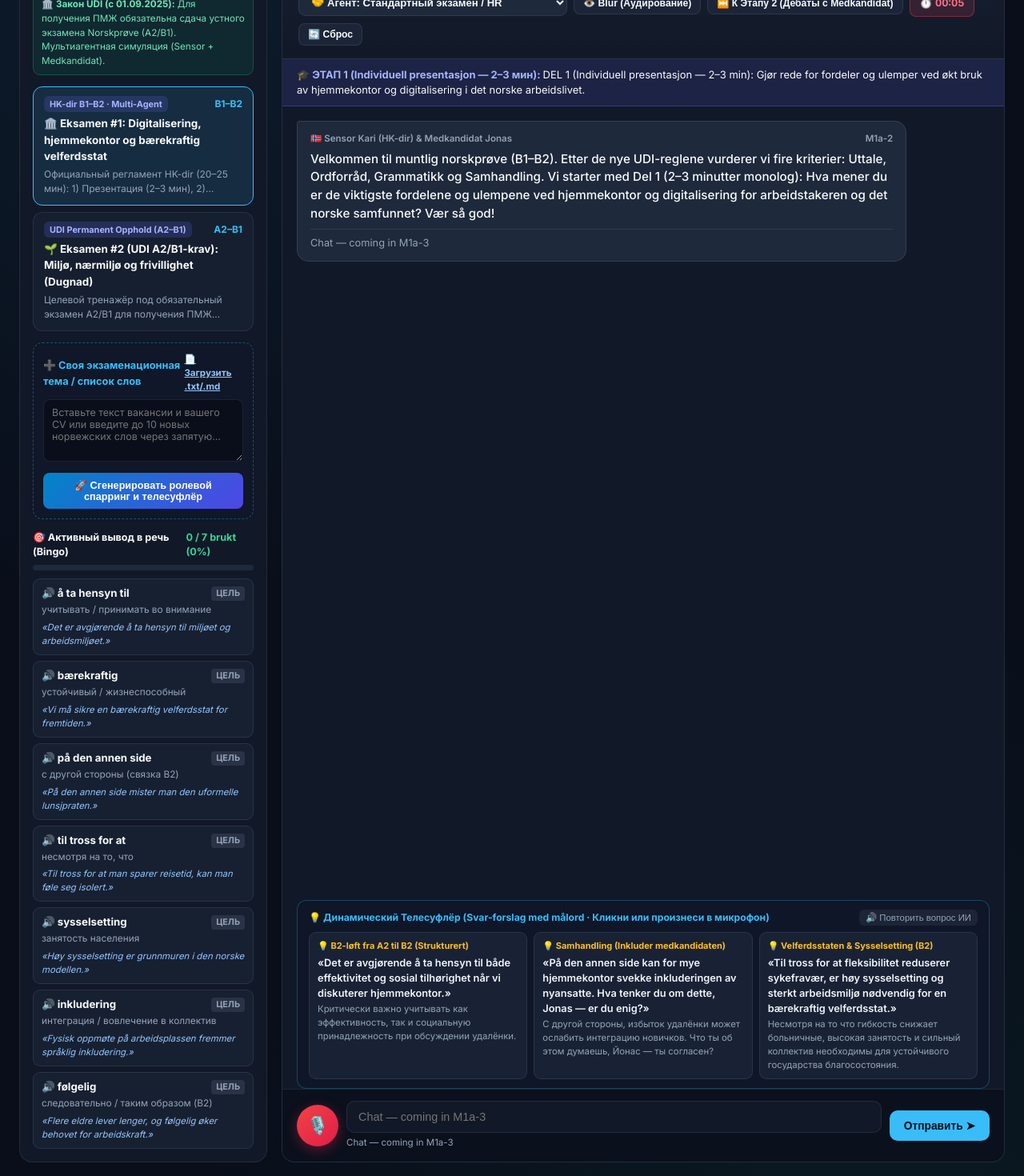
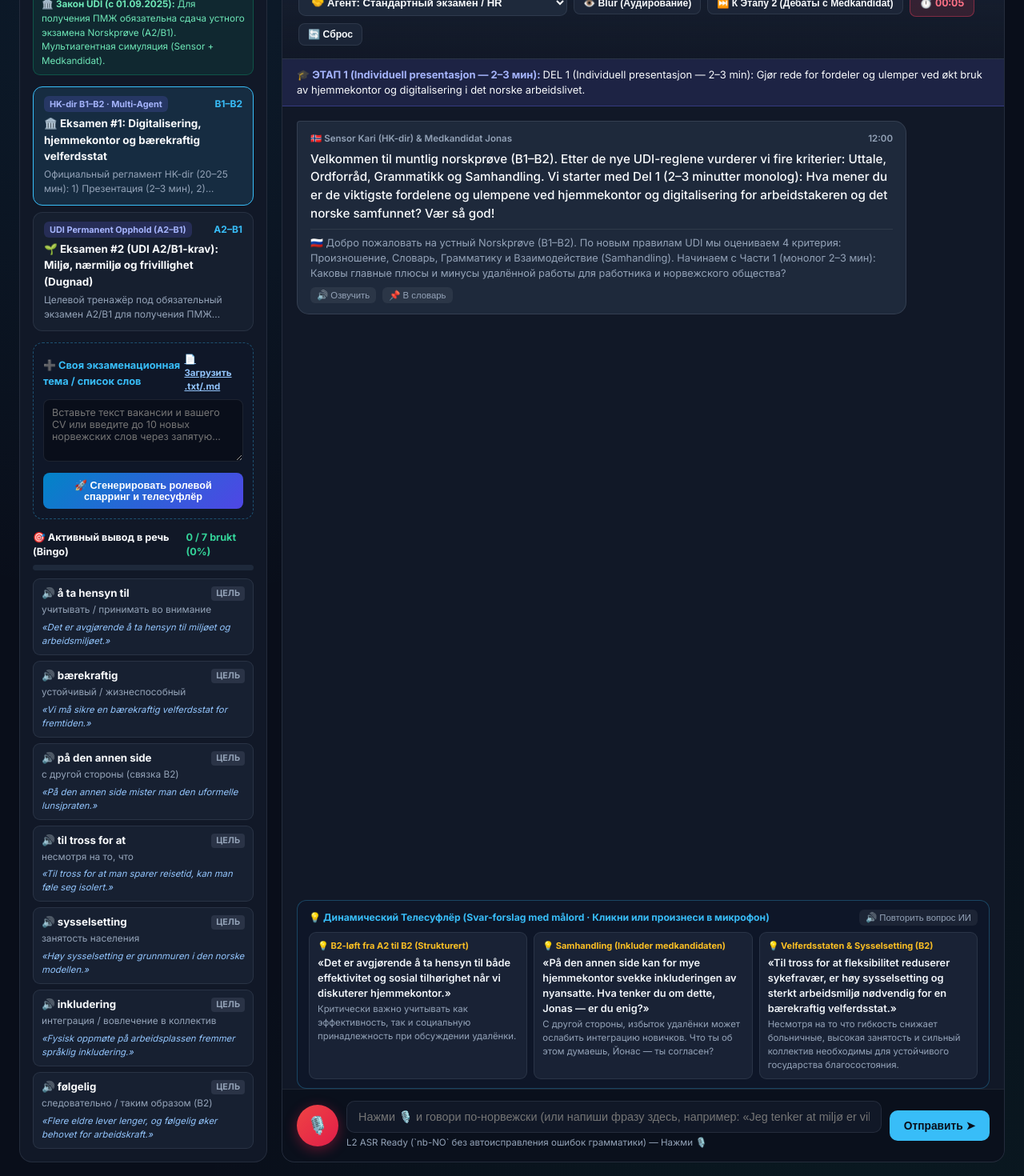
Before and after one commit to mironenkokonstantin1984-netizen/norsklive-pro-saas, a Next.js app: page /studio in a window 1280 px wide. Shown: the part 240-1710 px from the top of the page at 80% size. Built offline with nearby package versions, Linux system fonts and the light colour scheme.

Commit message:
feat(m1a-3): task 5 - wire interactive hints, chat input, and voiceOrb status classes

```diff
--- a/src/components/studio/StudioPage.tsx
+++ b/src/components/studio/StudioPage.tsx
@@ -1,16 +1,18 @@
 'use client';
 
-import { speakNorwegian } from '../../lib/speech';
+import { useState, type KeyboardEvent } from 'react';
 import { CallHero, TopBar } from './TopBar';
 import { ScenarioPanel } from './ScenarioPanel';
 import { TargetWordsPanel } from './TargetWordsPanel';
 import { ExamStage } from './ExamStage';
+import { ChatPanel } from './ChatPanel';
 import { GlossaryPanel } from './GlossaryPanel';
 import { getL1Text, useStudioState } from './useStudioState';
 
 export function StudioPage() {
   const {
     state,
+    speakWithOrb,
     switchModule,
     selectScenario,
     setL1Lang,
@@ -20,13 +22,36 @@ export function StudioPage() {
     restartSession,
     applyCustomSource,
     saveToGlossary,
+    handleUserSubmission,
     exportReportAndGlossary,
-    advanceExamPart
+    advanceExamPart,
+    speakLastAiReply
   } = useStudioState();
+
+  const [inputText, setInputText] = useState('');
 
   const currentModuleScenarios = state.scenarios[state.currentModule] || [];
   const currentScenario = state.currentScenario;
-  const hints = currentScenario.hints || [];
+  const hints = state.hints || [];
+
+  const handleSend = () => {
+    const clean = inputText.trim();
+    if (!clean) return;
+    setInputText('');
+    void handleUserSubmission(clean);
+  };
+
+  const handleKeyDown = (e: KeyboardEvent<HTMLInputElement>) => {
+    if (e.key === 'Enter') {
+      e.preventDefault();
+      handleSend();
+    }
+  };
+
+  const handleHintClick = (norskText: string) => {
+    setInputText('');
+    void handleUserSubmission(norskText);
+  };
 
   return (
     <div>
@@ -56,7 +81,7 @@ export function StudioPage() {
           />
         </ScenarioPanel>
 
-        {/* CENTER COLUMN: MULTI-AGENT CALL STUDIO, EXAM STAGE & PLACEHOLDER FOR CHAT */}
+        {/* CENTER COLUMN: MULTI-AGENT CALL STUDIO, EXAM STAGE & CHAT STREAM */}
         <section className="panel">
           <CallHero
             currentModule={state.currentModule}
@@ -65,6 +90,8 @@ export function StudioPage() {
             blurMode={state.blurMode}
             examPart={state.examPart}
             timerSeconds={state.timerSeconds}
+            isListening={state.isRecording}
+            isSpeaking={state.isSpeaking}
             onChangeAgentPersona={setAgentPersona}
             onToggleBlur={toggleBlurMode}
             onAdvanceExamPart={advanceExamPart}
@@ -77,17 +104,14 @@ export function StudioPage() {
             examPart={state.examPart}
           />
 
-          {/* Chat / Transcript Stream Placeholder (M1a-2) */}
-          <div className="chat-stream" id="chatStream">
-            <div className="msg-bubble msg-ai">
-              <div className="msg-meta">
-                <span>{`🇳🇴 ${currentScenario.partnerName}`}</span>
-                <span>M1a-2</span>
-              </div>
-              <div className="msg-norsk">{currentScenario.openingLine}</div>
-              <div className="msg-translation">Chat — coming in M1a-3</div>
-            </div>
-          </div>
+          <ChatPanel
+            chatHistory={state.chatHistory}
+            partnerName={currentScenario.partnerName}
+            l1Lang={state.l1Lang}
+            blurMode={state.blurMode}
+            onSpeak={speakWithOrb}
+            onSaveToGlossary={saveToGlossary}
+          />
 
           {/* Teleprompter / Lifesaver Hints */}
           <div className="teleprompter-box">
@@ -100,7 +124,7 @@ export function StudioPage() {
                 type="button"
                 id="speakHintBtn"
                 className="mini-action-btn"
-                onClick={() => speakNorwegian(currentScenario.openingLine)}
+                onClick={speakLastAiReply}
               >
                 🔊 Повторить вопрос ИИ
               </button>
@@ -110,9 +134,9 @@ export function StudioPage() {
                 const l1Hint = getL1Text(h, state.l1Lang, 'ru');
                 return (
                   <div
-                    key={h.label}
+                    key={`${h.label}-${h.norsk}`}
                     className="hint-card"
-                    onClick={() => speakNorwegian(h.norsk)}
+                    onClick={() => handleHintClick(h.norsk)}
                   >
                     <div className="hint-label">{`💡 ${h.label}`}</div>
                     <div className="hint-norsk">{`«${h.norsk}»`}</div>
@@ -123,14 +147,13 @@ export function StudioPage() {
             </div>
           </div>
 
-          {/* Bottom Microphone & Voice Dock Placeholder */}
+          {/* Bottom Microphone & Voice Dock */}
           <div className="voice-dock">
             <button
               type="button"
               id="micToggleBtn"
-              className="mic-button"
-              title="Chat — coming in M1a-3"
-              disabled
+              className={`mic-button ${state.isRecording ? 'recording' : ''}`}
+              title="Нажми и говори по-норвежски (nb-NO)"
             >
               🎙️
             </button>
@@ -139,18 +162,27 @@ export function StudioPage() {
                 type="text"
                 id="userSpeechInput"
                 className="voice-text-input"
-                placeholder="Chat — coming in M1a-3"
-                disabled
+                placeholder="Нажми 🎙️ и говори по-норвежски (или напиши фразу здесь, например: «Jeg tenker at miljø er viktig»)..."
+                value={inputText}
+                onChange={(e) => setInputText(e.target.value)}
+                onKeyDown={handleKeyDown}
               />
               <div className="voice-status-line">
-                <span id="micStatusText">Chat — coming in M1a-3</span>
+                <span id="micStatusText">{state.micStatusText}</span>
                 <span
                   id="usedWordsToast"
                   style={{ color: '#34d399', fontWeight: 700 }}
-                ></span>
+                >
+                  {state.usedWordsToast}
+                </span>
               </div>
             </div>
-            <button type="button" id="sendSpeechBtn" className="send-btn" disabled>
+            <button
+              type="button"
+              id="sendSpeechBtn"
+              className="send-btn"
+              onClick={handleSend}
+            >
               Отправить ➤
             </button>
           </div>
@@ -161,6 +193,11 @@ export function StudioPage() {
           savedGlossary={state.savedGlossary}
           usedWordsCount={state.usedWords.length}
           totalTargetWords={(currentScenario.targetWords || []).length}
+          coachingHistory={state.coachingHistory}
+          hkdirScores={state.hkdirScores}
+          l1Lang={state.l1Lang}
+          onSpeak={speakWithOrb}
+          onSaveToGlossary={saveToGlossary}
           onExportReport={exportReportAndGlossary}
         />
       </main>
--- a/src/components/studio/TopBar.tsx
+++ b/src/components/studio/TopBar.tsx
@@ -100,6 +100,8 @@ export interface CallHeroProps {
   blurMode: boolean;
   examPart: number;
   timerSeconds: number;
+  isListening?: boolean;
+  isSpeaking?: boolean;
   onChangeAgentPersona: (persona: AgentPersona) => void;
   onToggleBlur: () => void;
   onAdvanceExamPart: () => void;
@@ -113,6 +115,8 @@ export function CallHero({
   blurMode,
   examPart,
   timerSeconds,
+  isListening = false,
+  isSpeaking = false,
   onChangeAgentPersona,
   onToggleBlur,
   onAdvanceExamPart,
@@ -130,10 +134,18 @@ export function CallHero({
         ? '⏭️ К Этапу 3 (Вопросы Sensor HK-dir)'
         : '✅ Завершить и скачать вердикт HK-dir';
 
+  const orbClasses = [
+    'voice-orb-wrap',
+    isListening ? 'listening' : '',
+    !isListening && isSpeaking ? 'speaking' : ''
+  ]
+    .filter(Boolean)
+    .join(' ');
+
   return (
     <div className="call-hero">
       <div className="partner-profile">
-        <div className="voice-orb-wrap" id="voiceOrb">
+        <div className={orbClasses} id="voiceOrb">
           <div className="voice-orb-ring"></div>
           <div className="partner-avatar" id="partnerAvatar">
             {currentScenario.avatar || '🇳🇴'}
```
